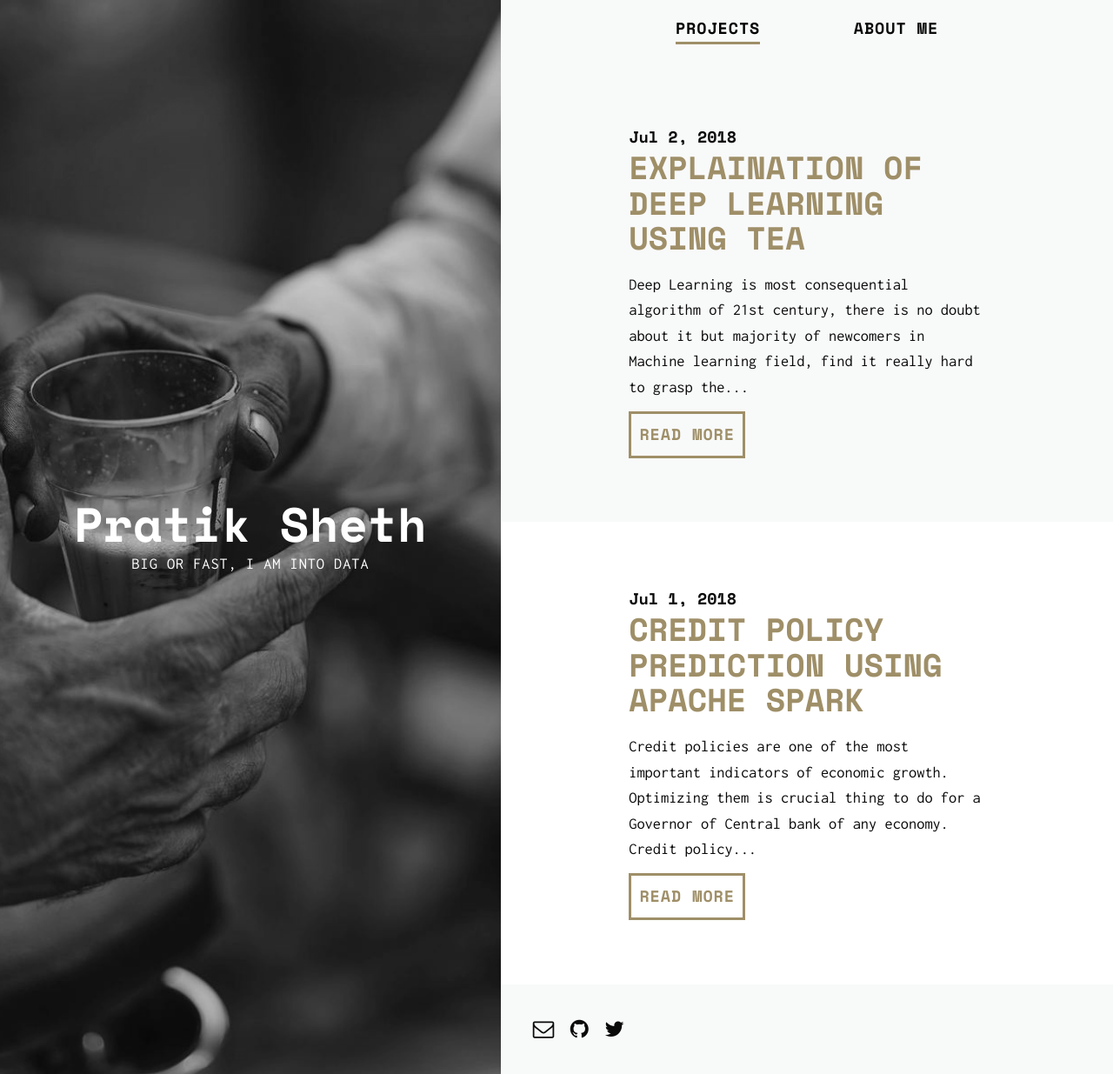
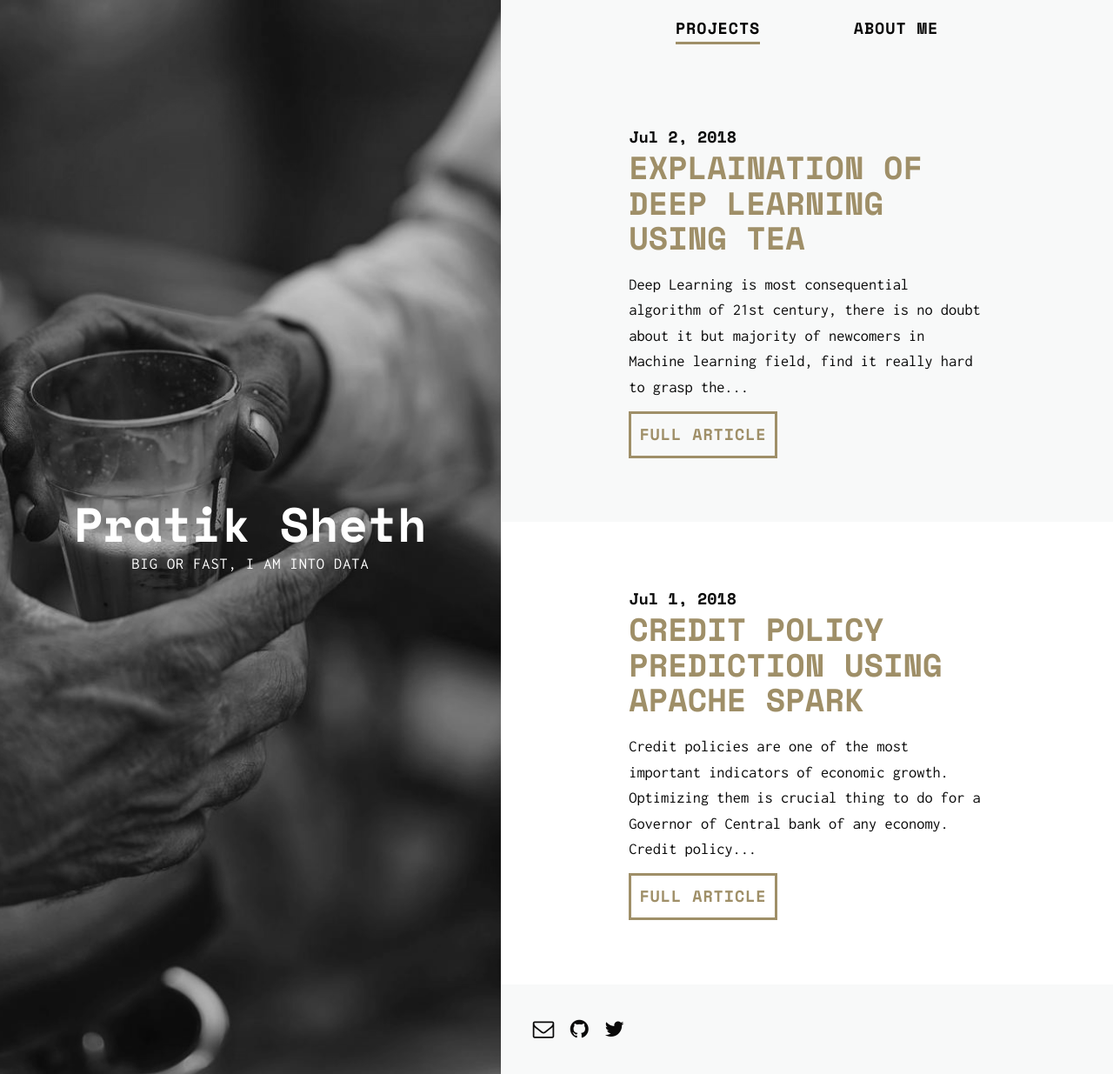
Before and after one commit to daftengineer/daftengineer.github.io, a Jekyll site: the page built from index.html, in a window 1280 px wide and 1235 px high. Shown: the whole window at 87% size. Built offline with Jekyll 4.4.1, drawn with Linux system fonts in a browser that asks for light colours; nearby versions of some CDN libraries; the list of posts is cut into pages by our own code.

Commit message:
Update index.html

```diff
--- a/index.html
+++ b/index.html
@@ -29,7 +29,7 @@ layout: default
               <span class="preview__date" itemprop="datePublished" datetime="{{ post.date | date_to_xmlschema }}">{{ post.date | date: "%b %-d, %Y" }}</span>
               <h2 class="preview__header" itemprop="name">{{ post.title }}</h2>
               <p class="preview__excerpt" itemprop="description">{{ post.content | strip_html | truncatewords: 30 }}</p>
-              <span class="preview__more">Read More</span>
+              <span class="preview__more">Full Article</span>
             </a>
           </li>
         {% endfor %}
```
